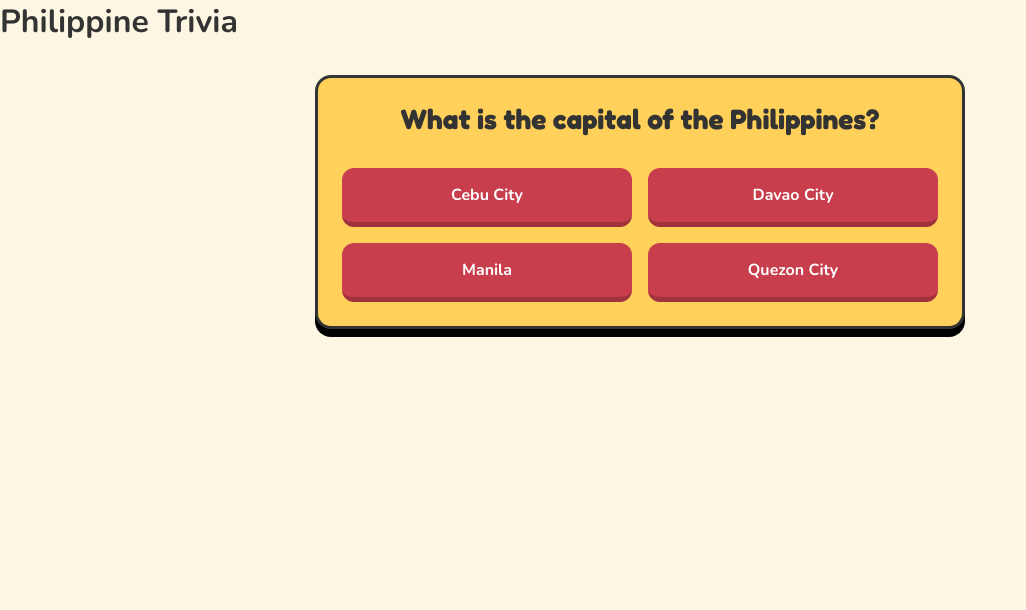
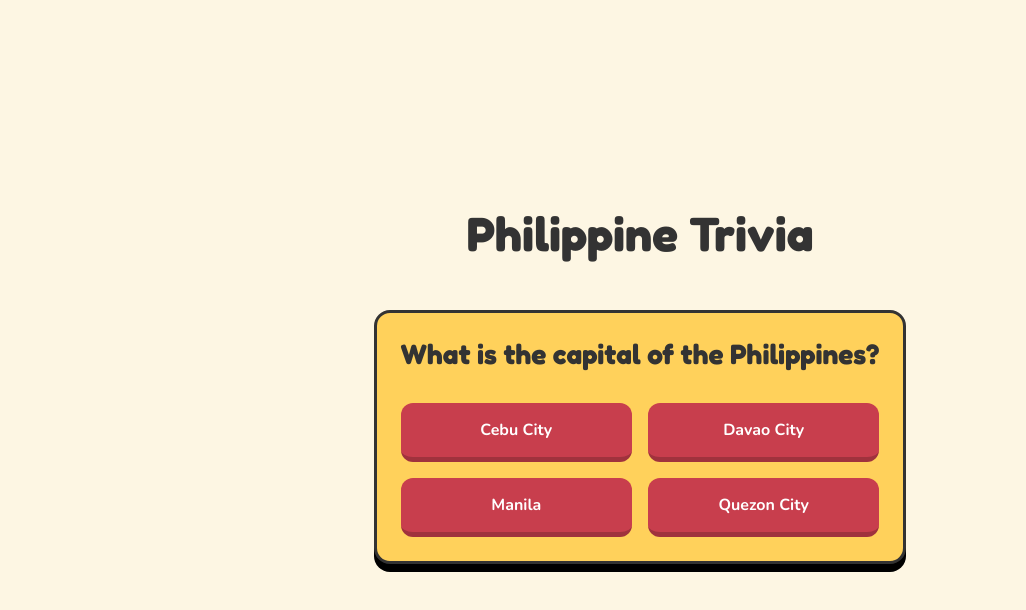
Before and after one commit to Odinman9847/philippine-trivia, a React (Vite) app: page / in a window 1280 px wide. Shown: the top 610 px of the page, without its empty margins (0-1026 px from the left). Built offline with nearby package versions, Linux system fonts and the light colour scheme.

Commit message:
feat: Implement quiz progression and scoring logic

```diff
--- /dev/null
+++ b/src/App.module.css
@@ -0,0 +1,16 @@
+.appWrapper {
+  display: flex;
+  flex-direction: column;
+  align-items: center;
+  justify-content: center;
+  min-height: 100vh;
+  padding: 1rem;
+}
+
+.title {
+  font-family: 'Fredoka', cursive;
+  font-size: 3rem;
+  color: #333333;
+  margin-bottom: 1rem;
+  text-align: center;
+}
--- a/src/App.tsx
+++ b/src/App.tsx
@@ -1,16 +1,34 @@
+import { useState } from 'react';
+import styles from './App.module.css';
 import QuestionCard from './components/QuestionCard/QuestionCard';
 import { triviaQuestions } from './data/triviaData';
 
 function App() {
-  const currentQuestion = triviaQuestions[0];
+  const [currentQuestionIndex, setCurrentQuestionIndex] = useState(0);
+  const [score, setScore] = useState(0);
+
+  const currentQuestion = triviaQuestions[currentQuestionIndex];
+
   const handleAnswer = (selectedIndex: number) => {
-    console.log('User selected answer index:', selectedIndex);
-    console.log('Correct answer index is:', currentQuestion.correctAnswerIndex);
+    let isCorrect = selectedIndex === currentQuestion.correctAnswerIndex;
+
+    if (isCorrect) {
+      setScore(score + 1);
+    }
+
+    const nextQuestionIndex = currentQuestionIndex + 1;
+
+    if (nextQuestionIndex < triviaQuestions.length) {
+      setCurrentQuestionIndex(nextQuestionIndex);
+    } else {
+      const finalScore = isCorrect ? score + 1 : score;
+      console.log(`End of the quiz! Final score: ${finalScore}`);
+    }
   };
 
   return (
-    <main>
-      <h1>Philippine Trivia</h1>
+    <main className={styles.appWrapper}>
+      <h1 className={styles.title}>Philippine Trivia</h1>
       <QuestionCard question={currentQuestion} onAnswerSubmit={handleAnswer} />
     </main>
   );
```
